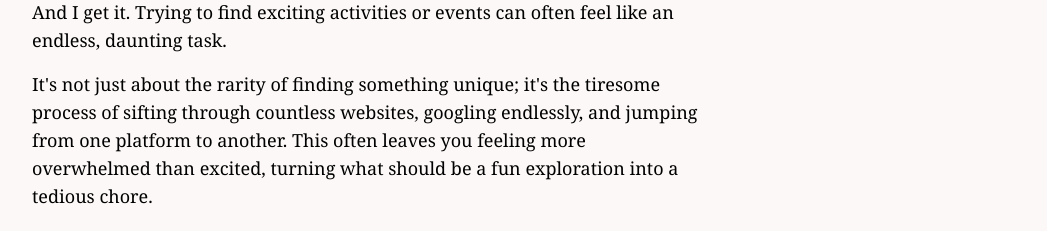
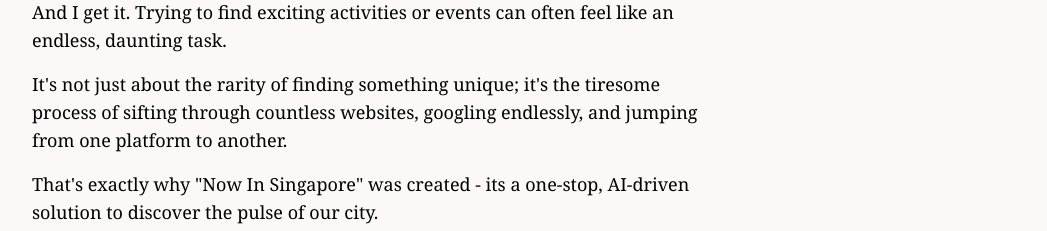
Before and after one commit to jinnotgin/weekend-happenings-sg-frontend, a Vue app: page /about in a window 1280 px wide. Shown: the part 362-593 px from the top of the page, without its empty margins (116-1163 px from the left). Built offline with nearby package versions, Linux system fonts and the light colour scheme.

Commit message:
Shorten about slightly

```diff
--- a/src/views/AboutView.vue
+++ b/src/views/AboutView.vue
@@ -17,9 +17,7 @@
 			<p>
 				It's not just about the rarity of finding something unique; it's the
 				tiresome process of sifting through countless websites, googling
-				endlessly, and jumping from one platform to another. This often leaves
-				you feeling more overwhelmed than excited, turning what should be a fun
-				exploration into a tedious chore.
+				endlessly, and jumping from one platform to another.
 			</p>
 			<p>
 				That's exactly why "Now In Singapore" was created - its a one-stop,
```
